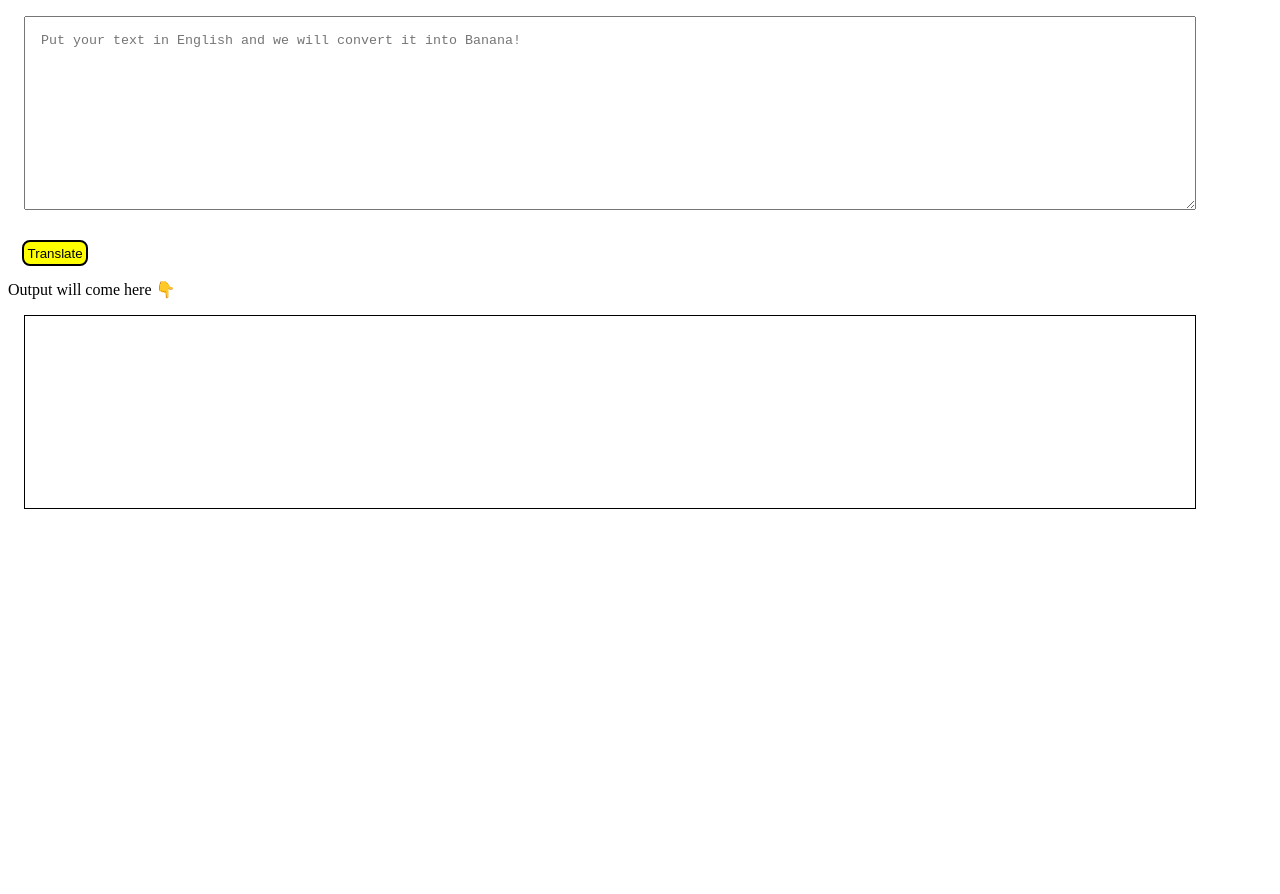
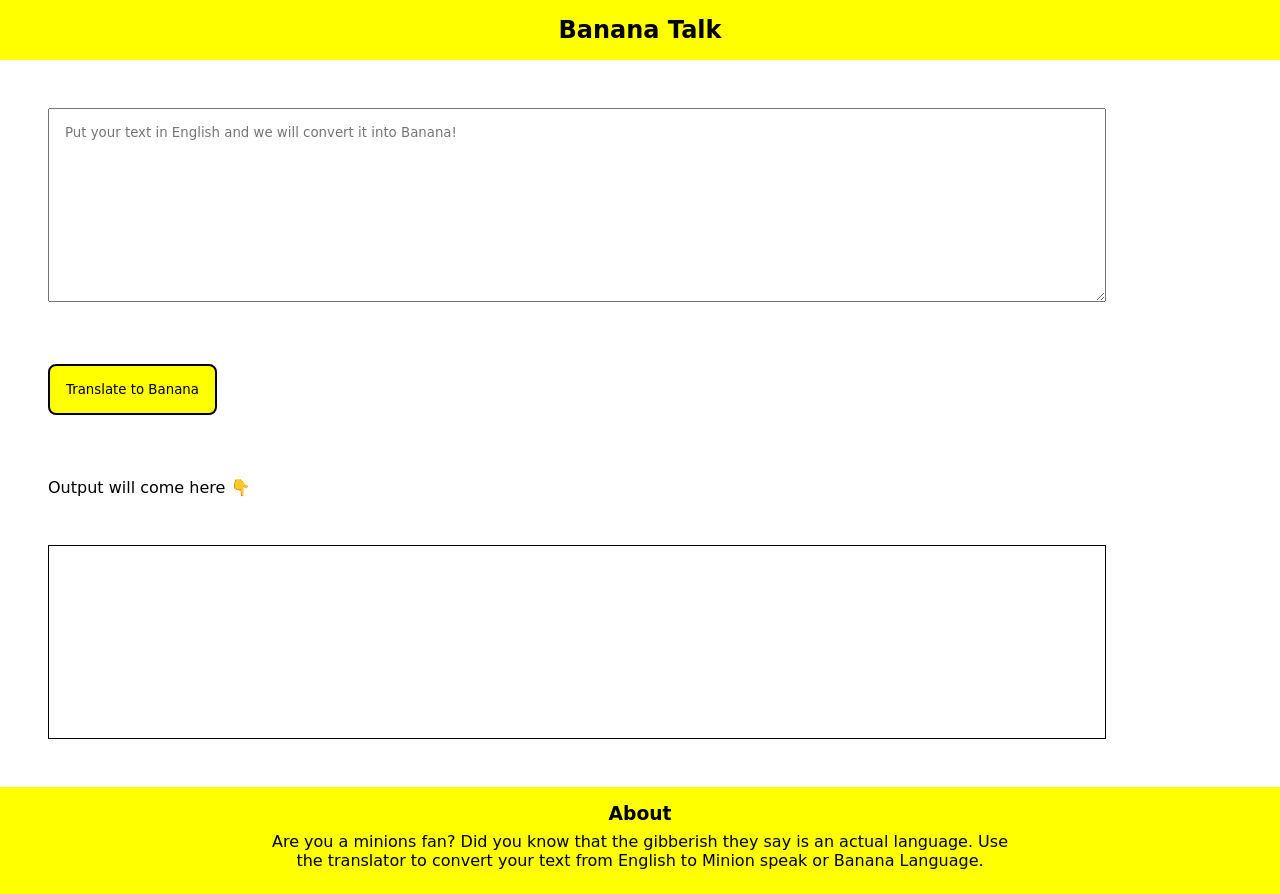
Before and after one commit to ArpitaV13/Neogcamp-Banana-Talk, a plain HTML site: page index.html in a window 1280 px wide. Before the commit the page ends 800 px from the top, so only its background shows below. Drawn offline with Linux system fonts and the light colour scheme; files whose address does not match are found by name.

Commit message:
added css

```diff
--- a/index.html
+++ b/index.html
@@ -6,44 +6,104 @@
     <meta name="viewport" content="width=device-width, initial-scale=1.0">
     <title>Banana</title>
     <style>
+
+        *{
+            margin:0px;
+        }
         #button{
             background-color: yellow;
             color:black;
-            padding:0.2rem;
+            padding:1rem;
             border-radius: 0.5rem;
             border:2px solid black;
             margin:0.9rem;
+            margin-left:3rem;
+            font-family: 'Kalam', cursive;
 
 
         }
+
+        nav{
+            margin:0px;
+            background-color: yellow;
+            padding:1rem;
+
+        }
+        nav h1{
+            text-align: center;
+        }
+
+        footer{
+            background-color: yellow;
+            margin-top:2rem;
+            padding:1rem;
+
+        }
+        footer h3{
+            text-align: center;
+
+        }
+        footer p{
+            margin:0.5rem;
+            padding-left: 15rem;
+            padding-right: 15rem;
+            text-align: center;
+
+        }
+
         #txtInput{
-            width:90%;
+            width:80%;
             height:20vh;
             display:block;
-            margin:1rem;
+            margin:3rem;
             padding:1rem;
+            font-family: 'Kalam', cursive;
 
         }
         #output{
             border:1px solid black;
-            margin:1rem;
+            margin:3rem;
             height:20vh;
-            width:90%;
+            width:80%;
             display:block;
             padding:1rem;
+            font-family: 'Kalam', cursive;
         }
+
+        body{
+            margin:0px;
+            font-family: 'Kalam', cursive;
+        }
+        div{
+
+            margin:3rem;
+        }
+
+
+
     </style>
 </head>
 
 <body>
+    <nav>
+        <h1>Banana Talk</h1>
+
+    </nav>
 
 
     <textArea id="txtInput" placeholder="Put your text in English and we will convert it into Banana!"></textArea>
-    <button id="button">Translate</button>
+    <button id="button">Translate to Banana</button>
+
+
     <div>Output will come here 👇</div>
     <div id="output">
 
     </div>
+
+    <footer>
+        <h3>About</h3>
+        <p>Are you a minions fan? Did you know that the gibberish they say is an actual language. Use the translator to convert your text from English to Minion speak or Banana Language.</p>
+    </footer>
 
 
 
```
